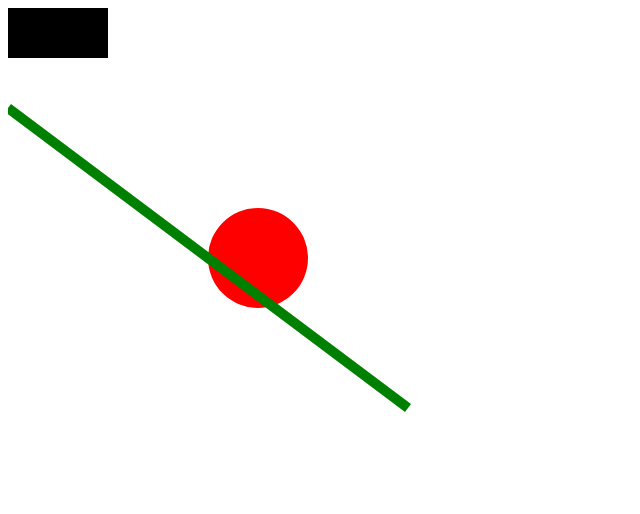
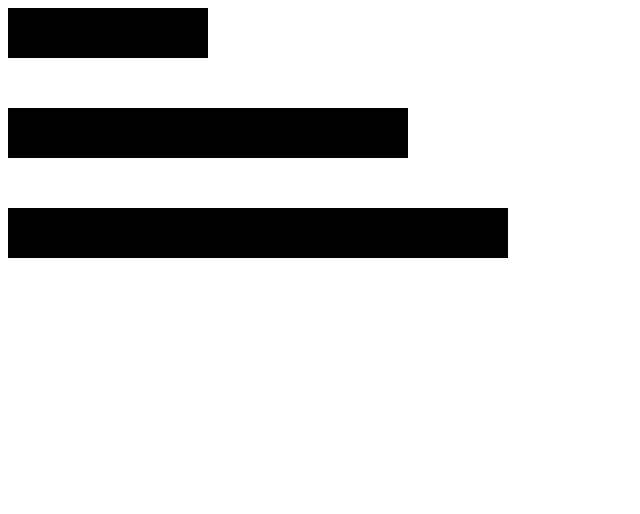
Before and after one commit to Abundnce10/D3_basics, a plain HTML site: page index.html in a window 1280 px wide. Shown: the whole page, without its empty margins (0-640 px from the left). Drawn offline with nearby package versions, Linux system fonts and the light colour scheme.

Commit message:
Horizontal bars

```diff
--- a/index.html
+++ b/index.html
@@ -12,28 +12,22 @@
 
     <script>
 
+        var dataArray = [20, 40, 50];
+
         var canvas = d3.select("body")
             .append("svg")
             .attr("width", 500)
             .attr("height", 500)
 
-        var circle = canvas.append("circle")
-                    .attr("cx", 250)
-                    .attr("cy", 250)
-                    .attr("r", 50)
-                    .attr("fill", "red");
+        var bars = canvas.selectAll("rect")
+                    .data(dataArray)
+                    .enter()
+                        .append("rect")
+                            .attr("width", function(d) { return d * 10; })
+                            .attr("height", 50)
+                            .attr("y", function(d, i) { return i * 100; })
 
-        var rect = canvas.append("rect")
-                    .attr("width", 100)
-                    .attr("height", 50)
 
-        var line = canvas.append("line")
-                    .attr("x1", 0)
-                    .attr("y1", 100)
-                    .attr("x2", 400)
-                    .attr("y2", 400)
-                    .attr("stroke", "green")
-                    .attr("stroke-width", 10);
 
     </script>
 
```
